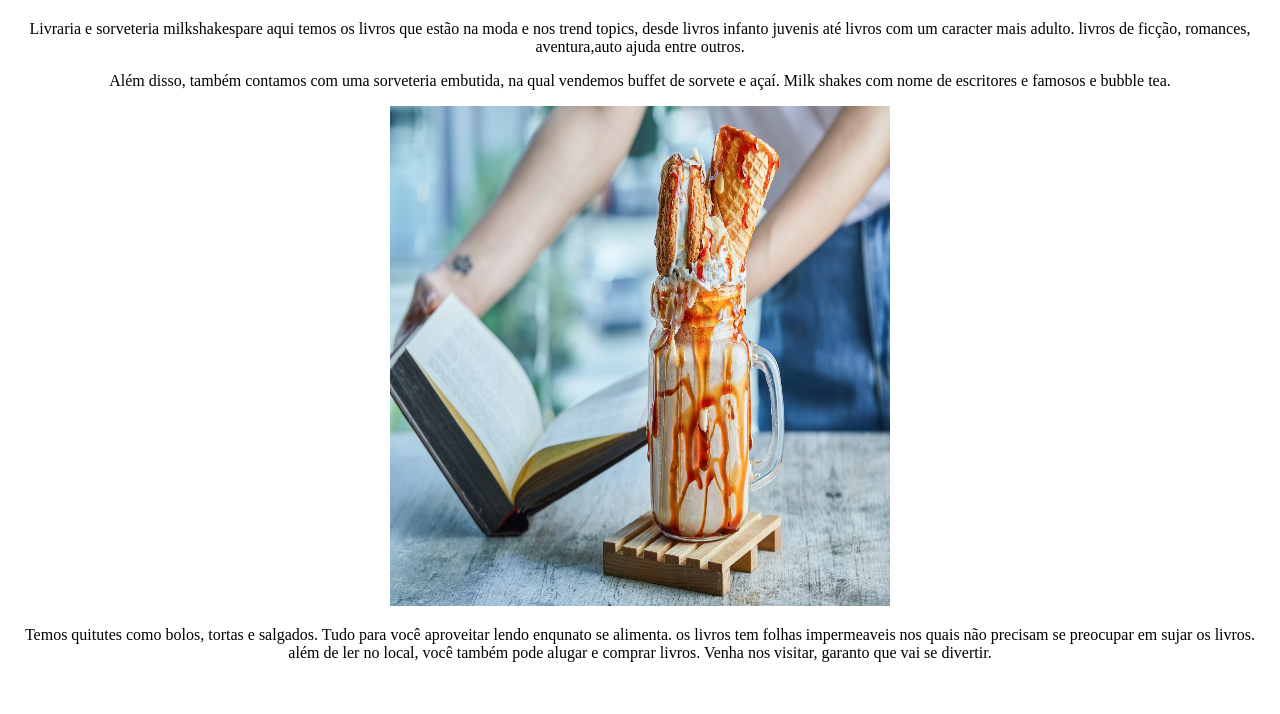
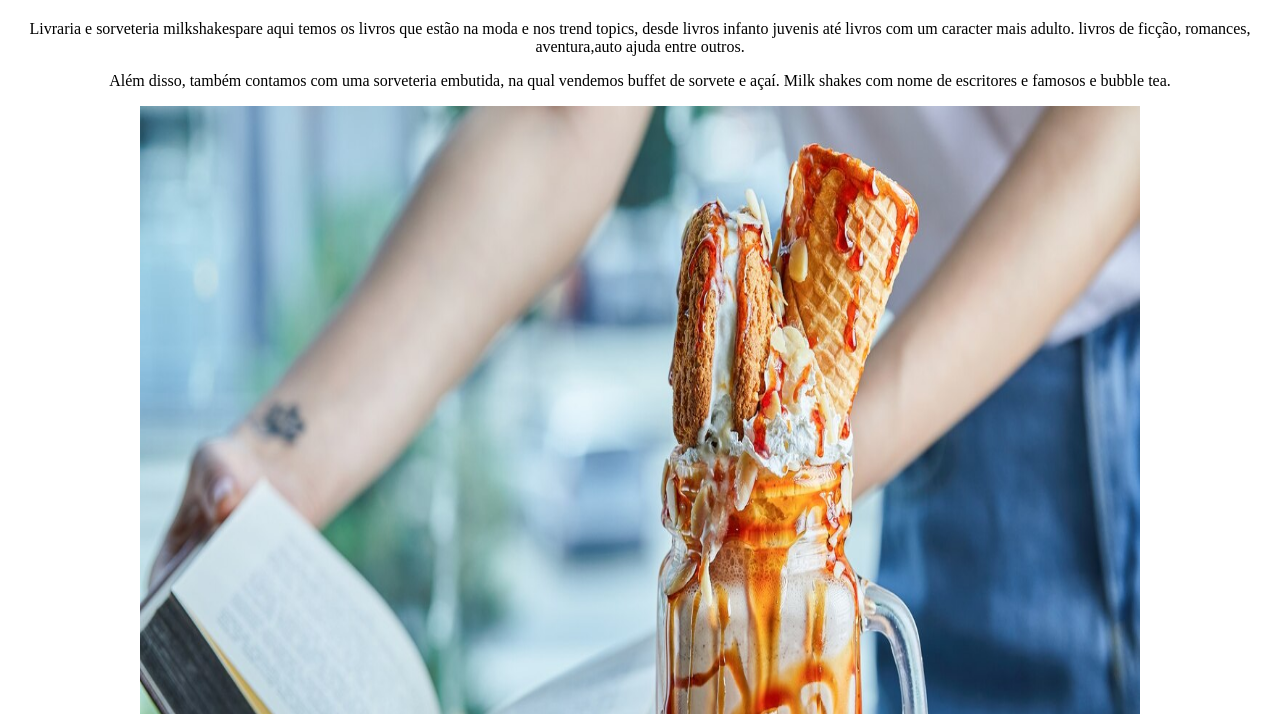
Before and after one commit to juescarlate/turma-1a, a plain HTML site: page index.html in a window 1280 px wide. Shown: the part 86-800 px from the top of the page. Drawn offline with Linux system fonts and the light colour scheme.

Commit message:
salvaaaa

```diff
--- a/style.css
+++ b/style.css
@@ -4,7 +4,7 @@ body {
 }
 
 #livro {
-    width: 500px;
-    height: 500px;
+    width: 1000px;
+    height: 1000px;
 
 }
```
